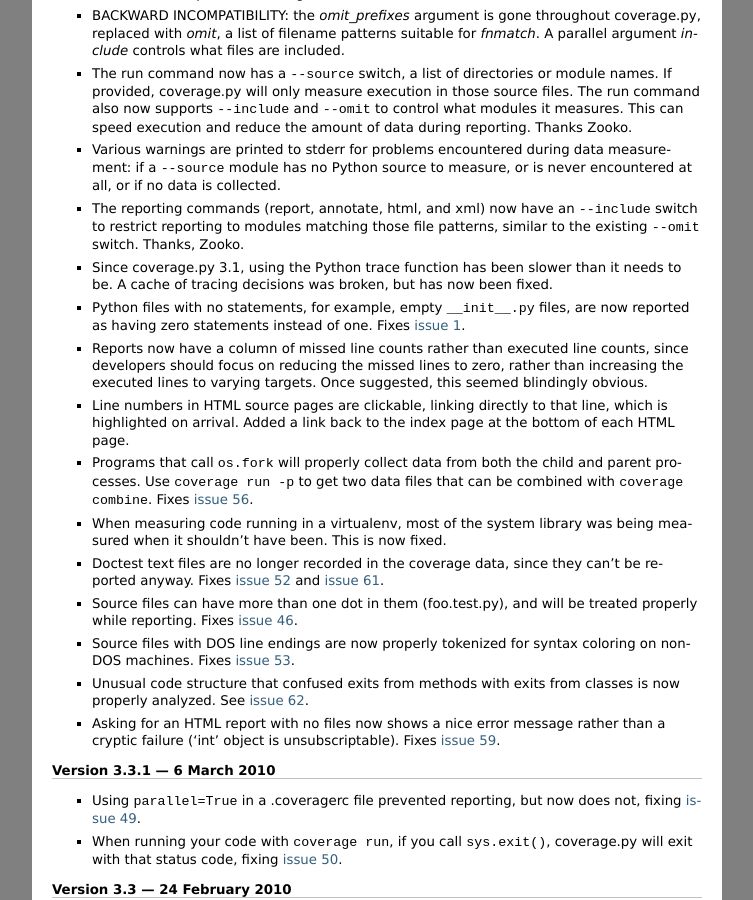
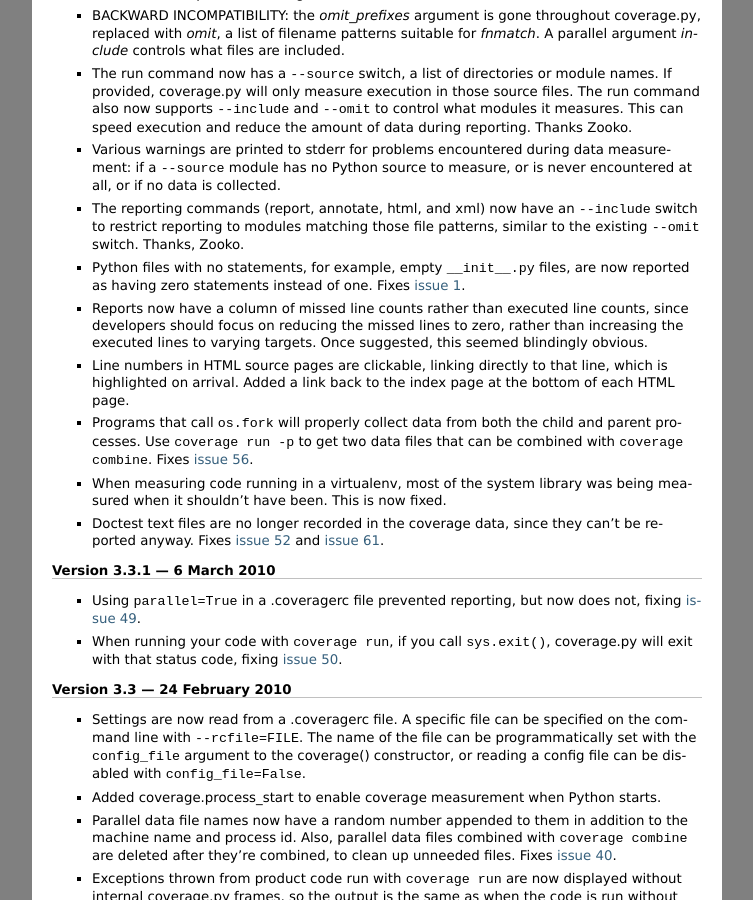
Before and after one commit to nedbat/coveragepy, a Sphinx documentation site: the page built from doc/changes.rst, in a window 1280 px wide and 900 px high, scrolled down 377 px. Shown: the whole window, without its empty margins (118-871 px from the left). Built offline with Sphinx 7.4.7, drawn with Linux system fonts in a browser that asks for light colours.

Commit message:
Reduce the noise about bugs in the doc changes page.

```diff
--- a/doc/changes.rst
+++ b/doc/changes.rst
@@ -45,10 +45,6 @@ Version 3.4
   ``--include`` switch to restrict reporting to modules matching those file
   patterns, similar to the existing ``--omit`` switch. Thanks, Zooko.
 
-- Since coverage.py 3.1, using the Python trace function has been slower than
-  it needs to be.  A cache of tracing decisions was broken, but has now been
-  fixed.
-
 - Python files with no statements, for example, empty ``__init__.py`` files,
   are now reported as having zero statements instead of one.  Fixes `issue 1`_.
 
@@ -71,28 +67,12 @@ Version 3.4
 - Doctest text files are no longer recorded in the coverage data, since they
   can't be reported anyway.  Fixes `issue 52`_ and `issue 61`_.
 
-- Source files can have more than one dot in them (foo.test.py), and will be
-  treated properly while reporting.  Fixes `issue 46`_.
-
-- Source files with DOS line endings are now properly tokenized for syntax
-  coloring on non-DOS machines.  Fixes `issue 53`_.
-
-- Unusual code structure that confused exits from methods with exits from
-  classes is now properly analyzed.  See `issue 62`_.
-
-- Asking for an HTML report with no files now shows a nice error message rather
-  than a cryptic failure ('int' object is unsubscriptable). Fixes `issue 59`_.
-
 .. _issue 1:  http://bitbucket.org/ned/coveragepy/issue/1/empty-__init__py-files-are-reported-as-1-executable
 .. _issue 34: http://bitbucket.org/ned/coveragepy/issue/34/enhanced-omit-globbing-handling
 .. _issue 36: http://bitbucket.org/ned/coveragepy/issue/36/provide-regex-style-omit
-.. _issue 46: http://bitbucket.org/ned/coveragepy/issue/46
-.. _issue 53: http://bitbucket.org/ned/coveragepy/issue/53
 .. _issue 52: http://bitbucket.org/ned/coveragepy/issue/52/doctesttestfile-confuses-source-detection
 .. _issue 56: http://bitbucket.org/ned/coveragepy/issue/56
 .. _issue 61: http://bitbucket.org/ned/coveragepy/issue/61/annotate-i-doesnt-work
-.. _issue 62: http://bitbucket.org/ned/coveragepy/issue/62
-.. _issue 59: http://bitbucket.org/ned/coveragepy/issue/59/html-report-fails-with-int-object-is
 
 
 Version 3.3.1 --- 6 March 2010
```
